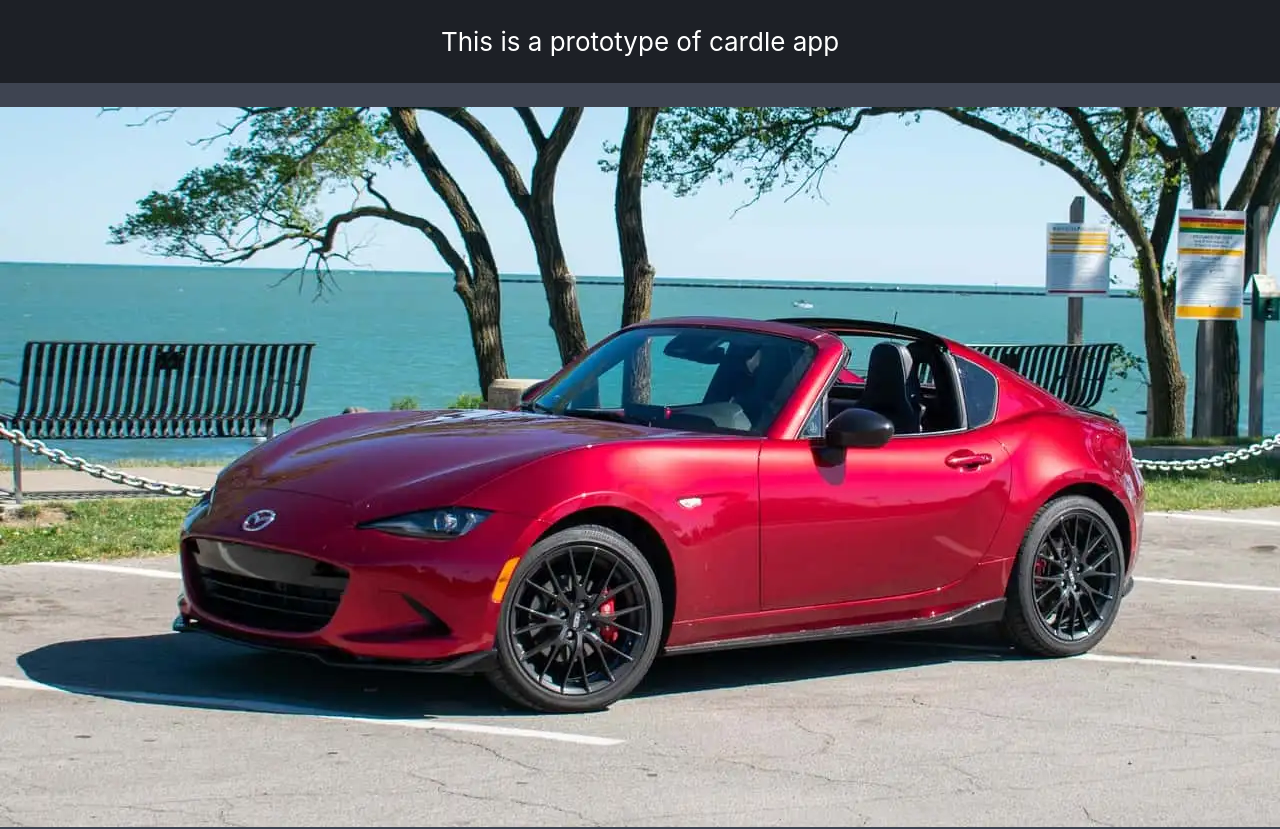
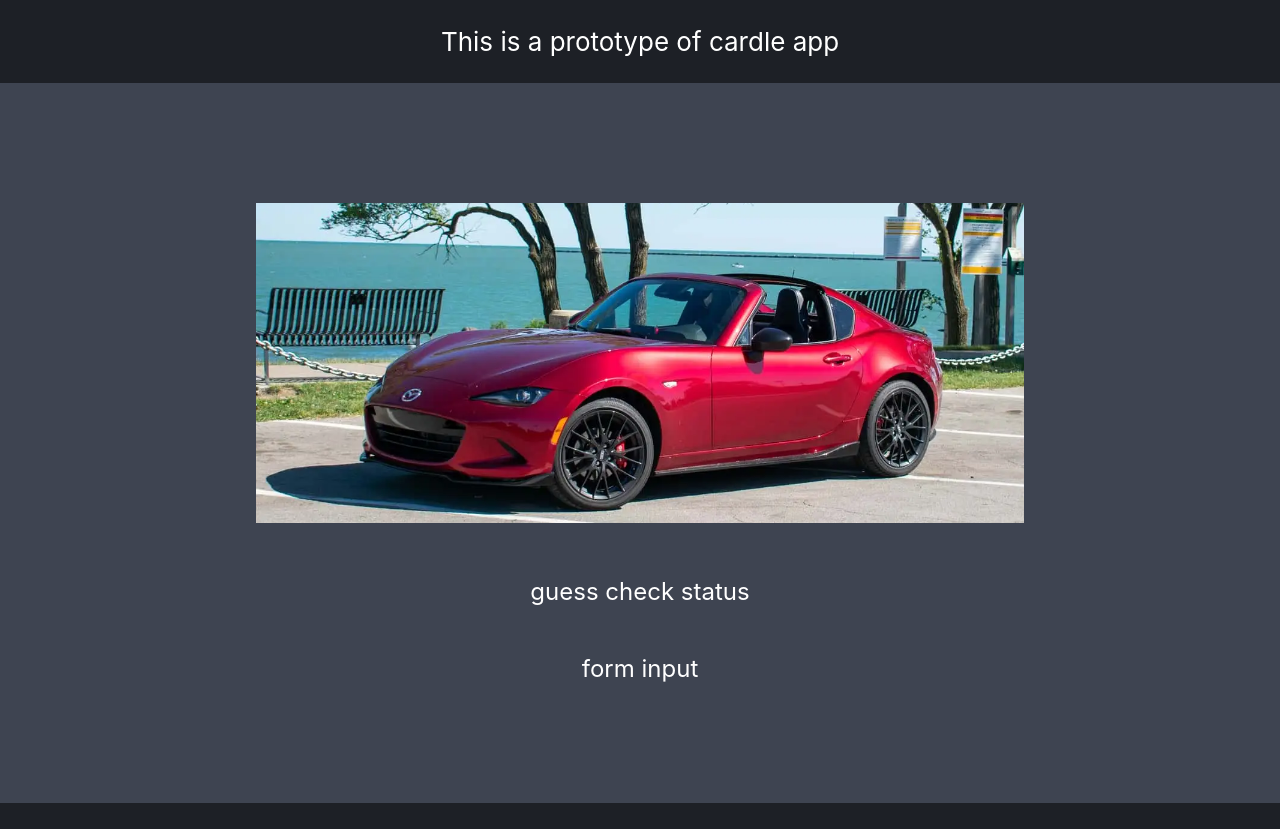
Before and after one commit to 3216workbench/cardle, a React (Create React App) app: page / in a window 1280 px wide. Shown: the top 829 px of the page. Built offline with nearby package versions, Linux system fonts and the light colour scheme.

Commit message:
photo size

```diff
--- a/src/App.css
+++ b/src/App.css
@@ -35,3 +35,9 @@
   font-size: calc(10px + 2vmin);
   color: white;
 }
+
+.fixed-viewport {
+  width: 60vw;           /* 60% of viewport width */
+  height: 40vh;          /* 40% of viewport height */
+  object-fit: cover;     /* Cover the area while maintaining aspect ratio */
+}
--- a/src/App.js
+++ b/src/App.js
@@ -13,7 +13,7 @@ function App() {
       <main className="App-main">
         <div>
           <p>
-            <img src={myImage} alt="Description" />
+            <img src={myImage} alt="Description" className='fixed-viewport'/>
           </p>
         </div>
         <div>
```
